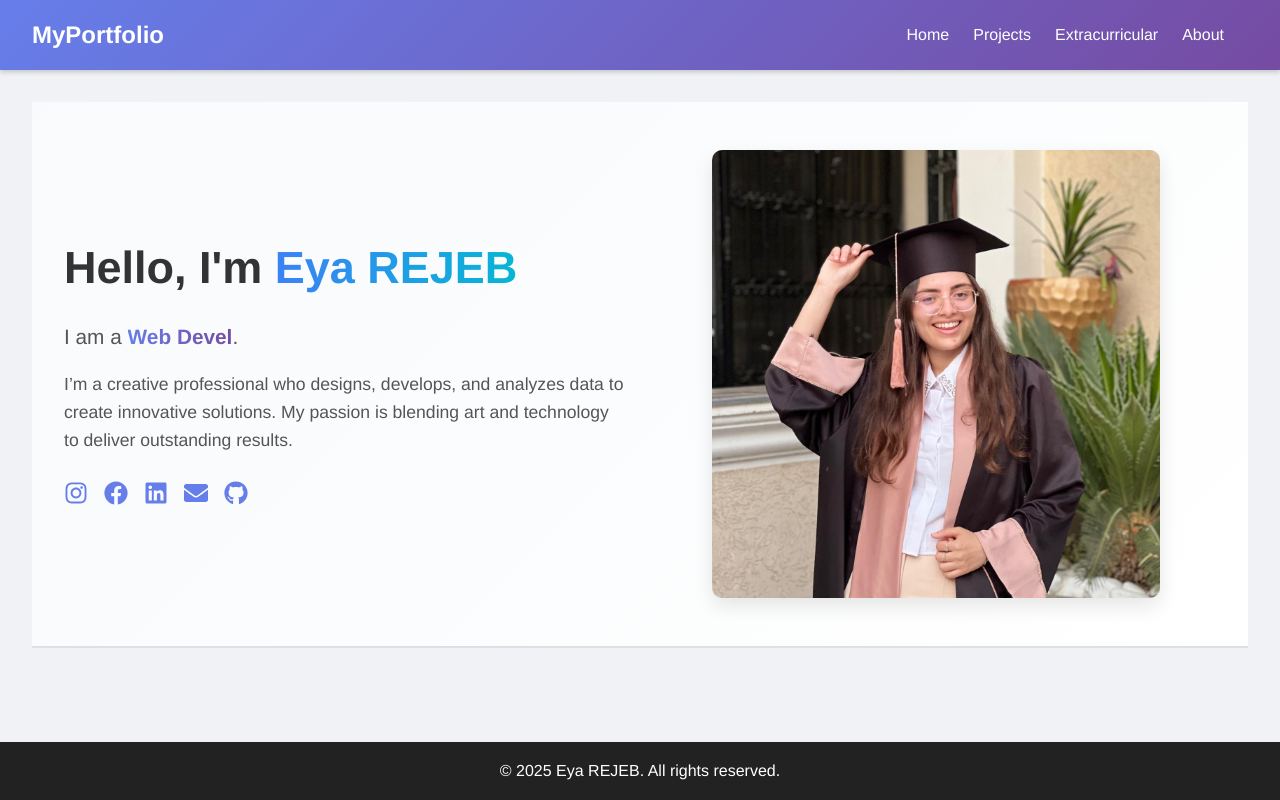
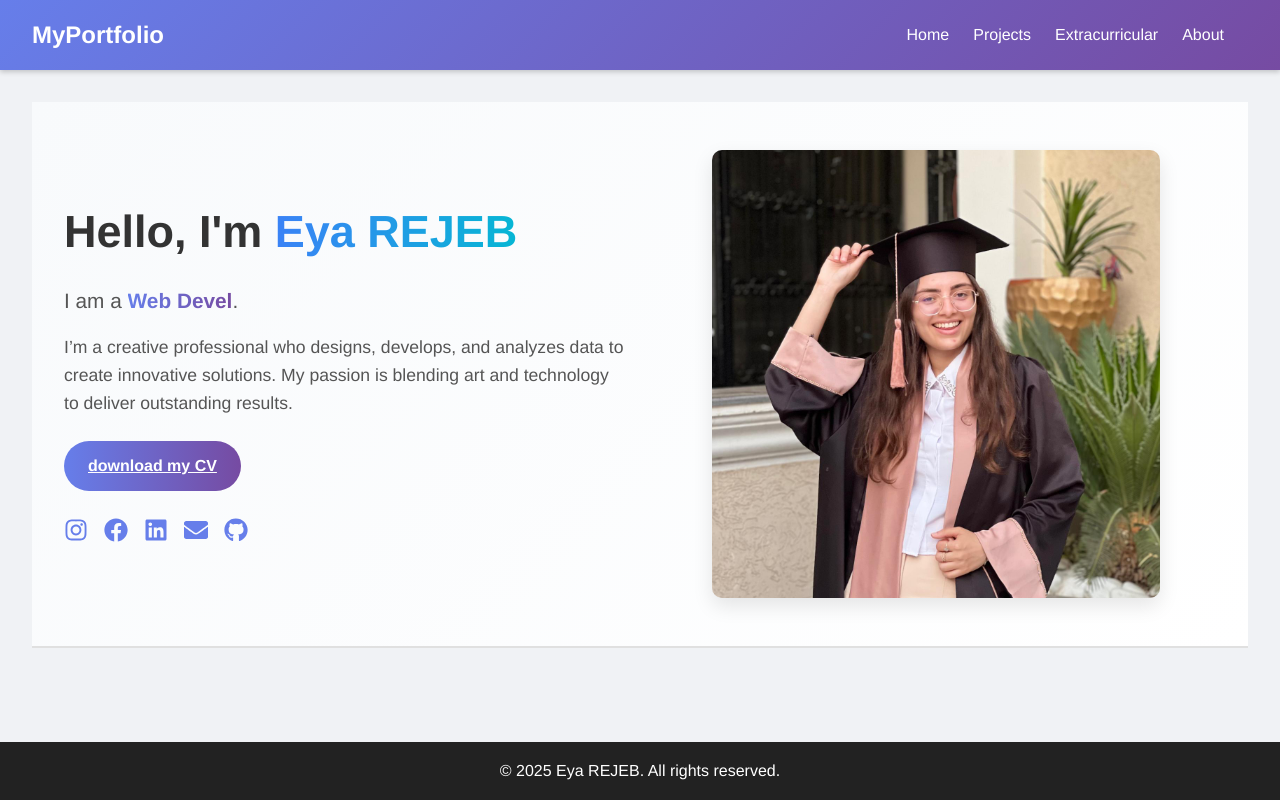
Before and after one commit to EyaRejeb/portfolio-website, a React (Create React App) app: page / in a window 1280 px wide. Built offline with nearby package versions, Linux system fonts and the light colour scheme.

Commit message:
Update Home.js

```diff
--- a/src/components/Home.js
+++ b/src/components/Home.js
@@ -2,7 +2,7 @@ import React from 'react';
 import { FaInstagram, FaFacebook, FaLinkedin, FaEnvelope, FaGithub } from 'react-icons/fa';
 import Typewriter from './Typewriter';
 import heroImage from '../assets/Eya_Rejeb.jpeg'; // Ensure your image is in src/assets
- {/*import cvFile from '../assets/REJEB_Eya_CV.pdf';   // Place your CV PDF in src/assets */}
+import cvFile from '../assets/REJEB_Eya_CV.pdf';   // Place your CV PDF in src/assets
 
 function Home() {
   return (
@@ -19,9 +19,9 @@ function Home() {
           My passion is blending art and technology to deliver outstanding results.
         </p>
         {/* The button is now an anchor that downloads the CV */}
-        {/* <a className="cta-button" href={#} download> */}
-        {/*   download my CV */}
-        {/* </a> */}
+        <a className="cta-button" href={cvFile} download>
+          download my CV
+        </a>
         <div className="social-icons">
           <a href="https://www.instagram.com/eyarejeb02/" target="_blank" rel="noopener noreferrer">
             <FaInstagram />
```
